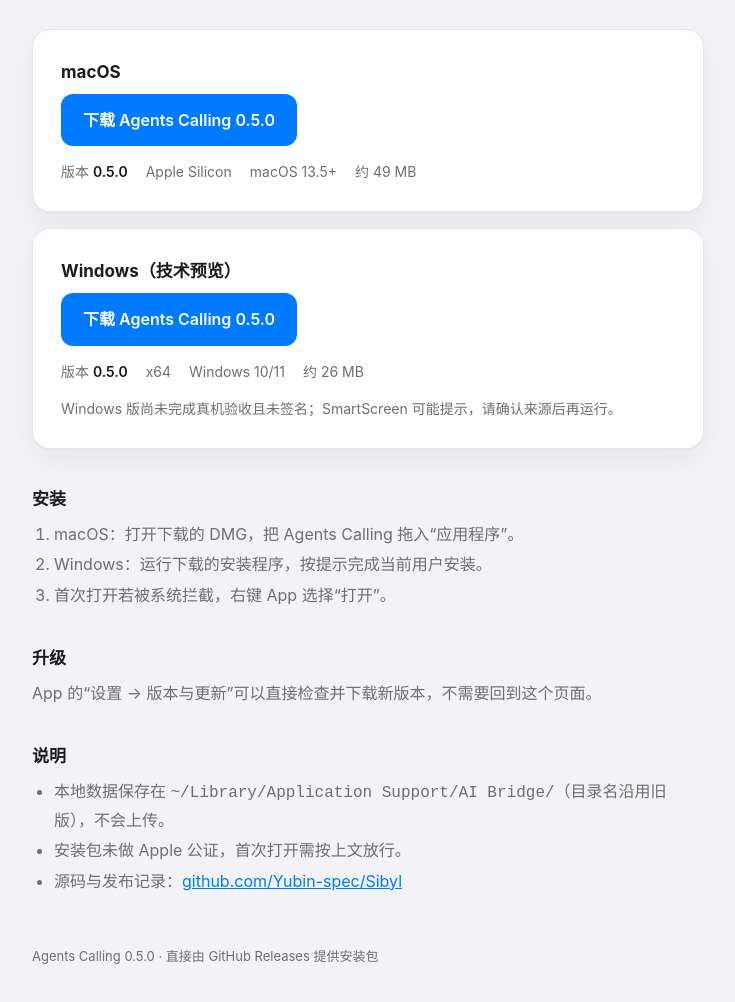
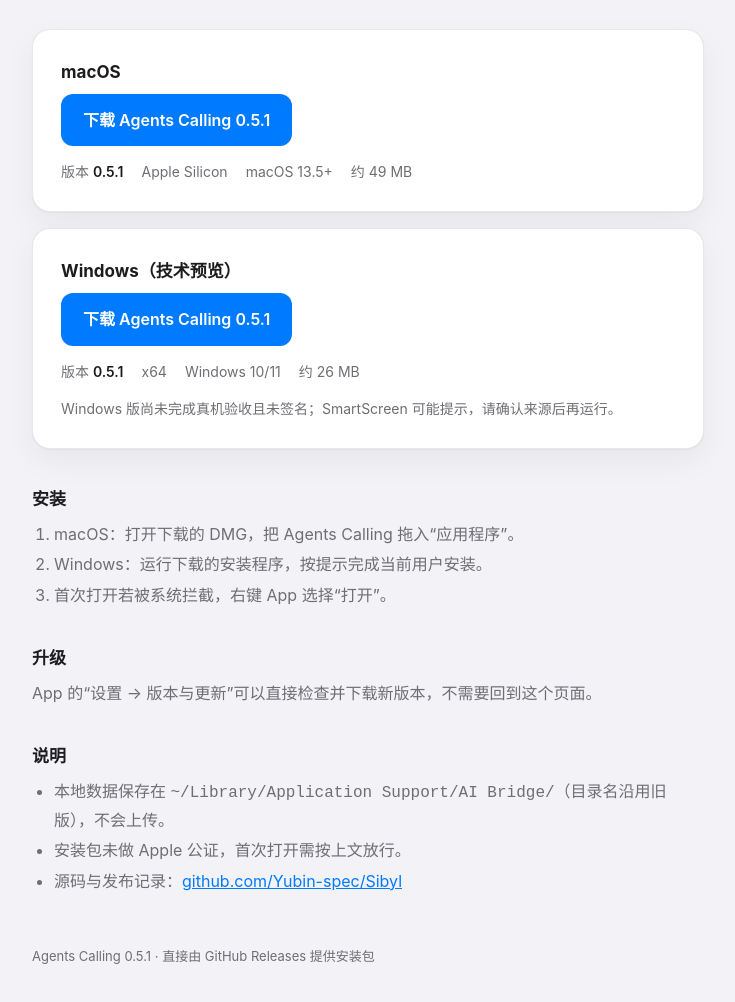
Before and after one commit to Yubin-spec/Sibyl, a website: page docs/index.html in a window 1280 px wide. Shown: the part 308-1310 px from the top of the page, without its empty margins (272-1007 px from the left). Drawn offline with Linux system fonts and the light colour scheme.

Commit message:
docs: publish 0.5.1 downloads

```diff
--- a/docs/index.html
+++ b/docs/index.html
@@ -35,14 +35,14 @@
 
   <div class="card">
     <h2>macOS</h2>
-    <a class="download" href="https://github.com/Yubin-spec/Sibyl/releases/download/v0.5.0/Agents-Calling-0.5.0-arm64.dmg">下载 Agents Calling 0.5.0</a>
-    <div class="meta"><span>版本 <strong>0.5.0</strong></span><span>Apple Silicon</span><span>macOS 13.5+</span><span>约 49 MB</span></div>
+    <a class="download" href="https://github.com/Yubin-spec/Sibyl/releases/download/v0.5.1/Agents-Calling-0.5.1-arm64.dmg">下载 Agents Calling 0.5.1</a>
+    <div class="meta"><span>版本 <strong>0.5.1</strong></span><span>Apple Silicon</span><span>macOS 13.5+</span><span>约 49 MB</span></div>
   </div>
 
   <div class="card" style="margin-top:16px">
     <h2>Windows（技术预览）</h2>
-    <a class="download" href="https://github.com/Yubin-spec/Sibyl/releases/download/v0.5.0/Agents-Calling-0.5.0-x64-setup.exe">下载 Agents Calling 0.5.0</a>
-    <div class="meta"><span>版本 <strong>0.5.0</strong></span><span>x64</span><span>Windows 10/11</span><span>约 26 MB</span></div>
+    <a class="download" href="https://github.com/Yubin-spec/Sibyl/releases/download/v0.5.1/Agents.Calling_0.5.1_x64-setup.exe">下载 Agents Calling 0.5.1</a>
+    <div class="meta"><span>版本 <strong>0.5.1</strong></span><span>x64</span><span>Windows 10/11</span><span>约 26 MB</span></div>
     <p class="lead" style="font-size:14px;margin:14px 0 0">Windows 版尚未完成真机验收且未签名；SmartScreen 可能提示，请确认来源后再运行。</p>
   </div>
 
@@ -69,7 +69,7 @@
     </ul>
   </section>
 
-  <footer>Agents Calling 0.5.0 · 直接由 GitHub Releases 提供安装包</footer>
+  <footer>Agents Calling 0.5.1 · 直接由 GitHub Releases 提供安装包</footer>
 </main>
 </body>
 </html>
```
